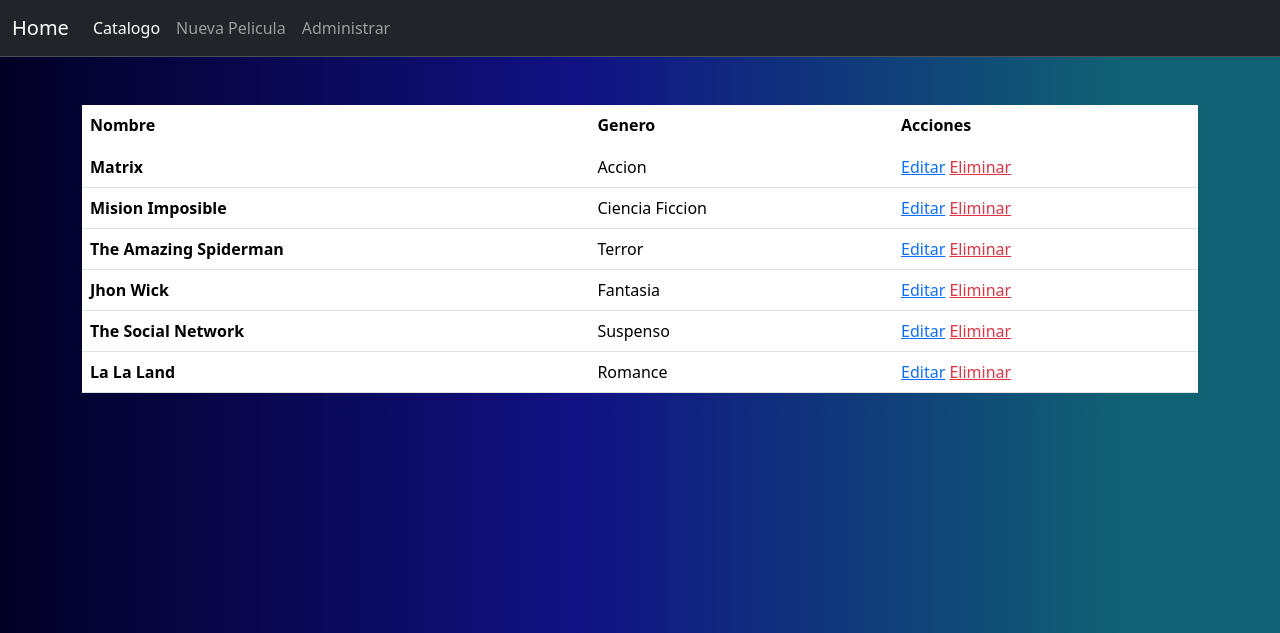
After one commit to Thecknt/MoviesH2, a Spring Boot app: page /listado in a window 1280 px wide. The commit adds this page. Shown: the top 633 px of the page. Run offline with Spring Boot 4, Linux system fonts and the light colour scheme; data comes from the database, SQL or seed files in the repository.

Commit message:
[RC] all methods working. save, searchById, delete

```diff
--- a/src/main/java/com/cristian/peliculas/controllers/PeliculaController.java
+++ b/src/main/java/com/cristian/peliculas/controllers/PeliculaController.java
@@ -12,6 +12,7 @@ import org.springframework.ui.Model;
 import org.springframework.validation.BindingResult;
 import org.springframework.web.bind.annotation.*;
 import org.springframework.web.multipart.MultipartFile;
+import org.springframework.web.servlet.mvc.support.RedirectAttributes;
 
 import java.io.IOException;
 import java.util.Arrays;
@@ -26,7 +27,7 @@ public class PeliculaController {
     private IActorService actorService;
     private IArchivoService archivoService;
 
-    public PeliculaController(IPeliculaService peliculaService, IGeneroService generoService, IActorService actorService,IArchivoService archivoService) {
+    public PeliculaController(IPeliculaService peliculaService, IGeneroService generoService, IActorService actorService, IArchivoService archivoService) {
         this.peliculaService = peliculaService;
         this.generoService = generoService;
         this.actorService = actorService;
@@ -43,18 +44,9 @@ public class PeliculaController {
         return "pelicula";
     }
 
-    @GetMapping("/pelicula/{id}")
-    public String editar(@PathVariable(name = "id") Long id, Model model) {
-        Pelicula pelicula = new Pelicula();
-        model.addAttribute("pelicula", pelicula);
-        model.addAttribute("generos", generoService.findAll());
-        model.addAttribute("actores", actorService.findAll());
-        model.addAttribute("titulo", "Editar Pelicula");
-        return "pelicula";
-    }
 
     @PostMapping("/pelicula")
-    public String guardar(@Valid Pelicula pelicula, BindingResult bindingResult, @ModelAttribute(name = "ids") String ids, Model model, @RequestParam("archivo")MultipartFile imagen){
+    public String guardar(@Valid Pelicula pelicula, BindingResult bindingResult, @ModelAttribute(name = "ids") String ids, Model model, @RequestParam("archivo") MultipartFile imagen) {
 
         //BindingResult es donde se guardados las variaciones del form
         //Si hay un error en el form lo envio a cargar nuevamente
@@ -64,7 +56,7 @@ public class PeliculaController {
             return "pelicula";
         }
 
-        if (!imagen.isEmpty()){
+        if (!imagen.isEmpty()) {
             String archivo = pelicula.getNombre() + getExtension(imagen.getOriginalFilename());
             try {
                 archivoService.guardar(archivo, imagen.getInputStream());
@@ -75,14 +67,17 @@ public class PeliculaController {
         } else {
             pelicula.setImagen("default.jpeg");
         }
-        List<Long> idsProtagonistas = Arrays.stream(ids.split(",")).map(Long::parseLong).collect(Collectors.toList());
-        List<Actor> protagonistas = actorService.findAllById(idsProtagonistas);
-        pelicula.setProtagonistas(protagonistas);
+
+        if (ids != null & !"".equals(ids)) {
+            List<Long> idsProtagonistas = Arrays.stream(ids.split(",")).map(Long::parseLong).collect(Collectors.toList());
+            List<Actor> protagonistas = actorService.findAllById(idsProtagonistas);
+            pelicula.setProtagonistas(protagonistas);
+        }
         peliculaService.save(pelicula);
         return "redirect:home";
     }
 
-    private String getExtension(String archivo){
+    private String getExtension(String archivo) {
         return archivo.substring(archivo.lastIndexOf("."));
     }
 
@@ -93,4 +88,48 @@ public class PeliculaController {
         model.addAttribute("tipoMsj", "success");*/
         return "home";
     }
+
+    @GetMapping({"/listado"})
+    public String listado(Model model, @RequestParam(required = false) String msj, @RequestParam(required = false) String tipoMsj) {
+        model.addAttribute("titulo", "Listado de Peliculas");
+        model.addAttribute("peliculas", peliculaService.findAll());
+
+        if (!"".equals(tipoMsj) && !"".equals(msj)) {
+            model.addAttribute("tipoMsj", tipoMsj);
+            model.addAttribute("msj", msj);
+        }
+        return "listado";
+    }
+
+    @GetMapping("/pelicula/{id}")
+    public String editar(@PathVariable(name = "id") Long id, Model model) {
+        Pelicula pelicula = peliculaService.findById(id);
+
+        String ids = "";
+
+        for (Actor actor : pelicula.getProtagonistas()) {
+            if ("".equals(ids)) {
+                ids = actor.getId().toString();
+            } else {
+                ids = ids + ", " + actor.getId().toString();
+            }
+        }
+
+        model.addAttribute("pelicula", pelicula);
+        model.addAttribute("ids", ids);
+        model.addAttribute("generos", generoService.findAll());
+        model.addAttribute("actores", actorService.findAll());
+        model.addAttribute("titulo", "Editar Pelicula");
+        return "pelicula";
+    }
+
+    @GetMapping("/pelicula/{id}/delete")
+    public String eliminar(@PathVariable(name = "id") Long id, Model model, RedirectAttributes redirectAttributes) {
+
+        peliculaService.delete(id);
+        redirectAttributes.addAttribute("msj", "La pelicula ha sido eliminada satisfactoriamente!");
+        redirectAttributes.addAttribute("tipoMsj", "success");
+        return "redirect:/listado";
+    }
+
 }
--- a/src/main/resources/import.sql
+++ b/src/main/resources/import.sql
@@ -9,6 +9,7 @@ INSERT INTO ACTORES(NOMBRE, URL_IMAGEN) VALUES('Hugh Jackman','https://upload.wi
 INSERT INTO ACTORES(NOMBRE, URL_IMAGEN) VALUES('Andrew Garfield','https://upload.wikimedia.org/wikipedia/commons/thumb/6/68/Flickr_-_csztova_-_Andrew_Garfield_-_TIFF_09%27_%281%29_cropped.jpg/255px-Flickr_-_csztova_-_Andrew_Garfield_-_TIFF_09%27_%281%29_cropped.jpg');
 INSERT INTO ACTORES(NOMBRE, URL_IMAGEN) VALUES('Tom Cruise','https://upload.wikimedia.org/wikipedia/commons/thumb/3/33/Tom_Cruise_by_Gage_Skidmore_2.jpg/330px-Tom_Cruise_by_Gage_Skidmore_2.jpg');
 INSERT INTO ACTORES(NOMBRE, URL_IMAGEN) VALUES('Emma Stone','https://upload.wikimedia.org/wikipedia/commons/thumb/3/31/Emma_Stone_at_Maniac_UK_premiere_%28cropped%29.jpg/330px-Emma_Stone_at_Maniac_UK_premiere_%28cropped%29.jpg');
+INSERT INTO ACTORES(NOMBRE, URL_IMAGEN) VALUES('Jesse Eisenberg','https://upload.wikimedia.org/wikipedia/commons/thumb/9/94/Jesse_Eisenberg-62192_%28cropped%29.jpg/330px-Jesse_Eisenberg-62192_%28cropped%29.jpg');
 INSERT INTO PELICULAS(NOMBRE, GENERO_ID, FECHA_ESTRENO) VALUES('Matrix','1','2020-12-01');
 INSERT INTO PELICULAS(NOMBRE, GENERO_ID, FECHA_ESTRENO) VALUES('Mision Imposible','5','2023-12-01');
 INSERT INTO PELICULAS(NOMBRE, GENERO_ID, FECHA_ESTRENO) VALUES('The Amazing Spiderman','3','2012-12-01');
--- a/src/main/resources/static/css/style.css
+++ b/src/main/resources/static/css/style.css
@@ -1,9 +1,11 @@
 body{
-    background-color: grey;
+    background: rgb(2,0,36);
+    background: linear-gradient(90deg, rgba(2,0,36,1) 0%, rgba(17,17,132,1) 45%, rgba(16,98,114,1) 88%);
+    color: white;
 }
 
 .catalogo-actor-container{
-    display: flex;
+    display: grid;
     align-content:stretch;
     flex-direction: row;
     justify-content: flex-start;
--- a/src/main/resources/templates/home.html
+++ b/src/main/resources/templates/home.html
@@ -6,7 +6,7 @@
 <header th:insert="~{layouts/header :: header}">
 </header>
 <div class="container">
-    <div class="row row-cols-1 row-cols-md-5 g-4">
+    <div class="row row-cols-1 row-cols-md-4 g-4 mt-3">
         <div class="col" th:each="pelicula : ${peliculas}">
             <div class="card">
                 <img th:src="@{${'\archivo?n='} + ${pelicula.imagen == null ? 'default.jpeg' : pelicula.imagen }}"
@@ -14,7 +14,7 @@
                 <div class="card-body">
                     <h5 class="card-title" th:text="${pelicula.nombre}"></h5>
                     <p class="card-text" th:text="${pelicula.genero.nombre}"></p>
-                    <div class="catalogo-actor-container" th:each="protagonista : ${pelicula.protagonistas}">
+                    <div class="catalogo-actor-container " th:each="protagonista : ${pelicula.protagonistas}">
                         <div class="catalogo-actor-imagen" th:style="'background-image:url('+ ${protagonista.urlImagen} + ')'"></div>
                         <div class="catalogo-actor-texto" th:text="${protagonista.nombre}"></div>
                     </div>
--- a/src/main/resources/templates/layouts/head.html
+++ b/src/main/resources/templates/layouts/head.html
@@ -8,6 +8,6 @@
             crossorigin="anonymous"></script>
     <script src="https://code.jquery.com/jquery-3.7.1.min.js" integrity="sha256-/JqT3SQfawRcv/BIHPThkBvs0OEvtFFmqPF/lYI/Cxo="
             crossorigin="anonymous"></script>
-    <script src="js/script.js"></script>
-    <link rel="stylesheet" href="css/style.css">
+    <script src="/js/script.js"></script>
+    <link rel="stylesheet" href="/css/style.css">
 </head>
--- /dev/null
+++ b/src/main/resources/templates/listado.html
@@ -0,0 +1,30 @@
+<!DOCTYPE html>
+<html xmlns:th="http://thymeleaf.org" lang="en">
+<head th:insert="~{layouts/head :: head}">
+</head>
+<body>
+<header th:insert="~{layouts/header :: header}">
+</header>
+<div class="container">
+    <table class="table mt-5">
+        <thead>
+        <tr>
+            <th scope="col">Nombre</th>
+            <th scope="col">Genero</th>
+            <th scope="col">Acciones</th>
+        </tr>
+        </thead>
+        <tbody class="table-group-divider">
+        <tr th:each="pelicula : ${peliculas}">
+            <th th:text="${pelicula.nombre}"></th>
+            <td th:text="${pelicula.genero.nombre}"></td>
+            <td>
+                <a th:href="@{'/pelicula/' + ${pelicula.id}}">Editar</a>
+                <a th:href="@{'/pelicula/' + ${pelicula.id + '/delete'}}" class="text-danger">Eliminar</a>
+            </td>
+        </tr>
+        </tbody>
+    </table>
+</div>
+</body>
+</html>
```
Also changed, not shown: src/main/resources/templates/pelicula.html (+16 -2 lines), archivos/The Social Network.jpg (added).
